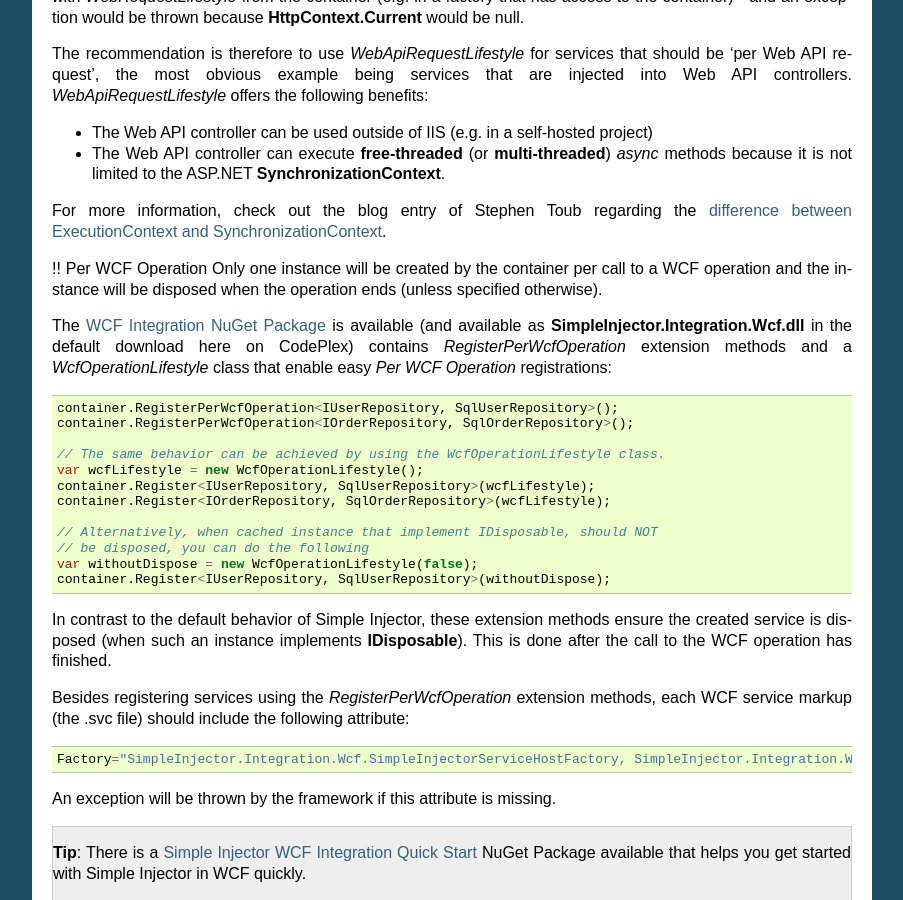
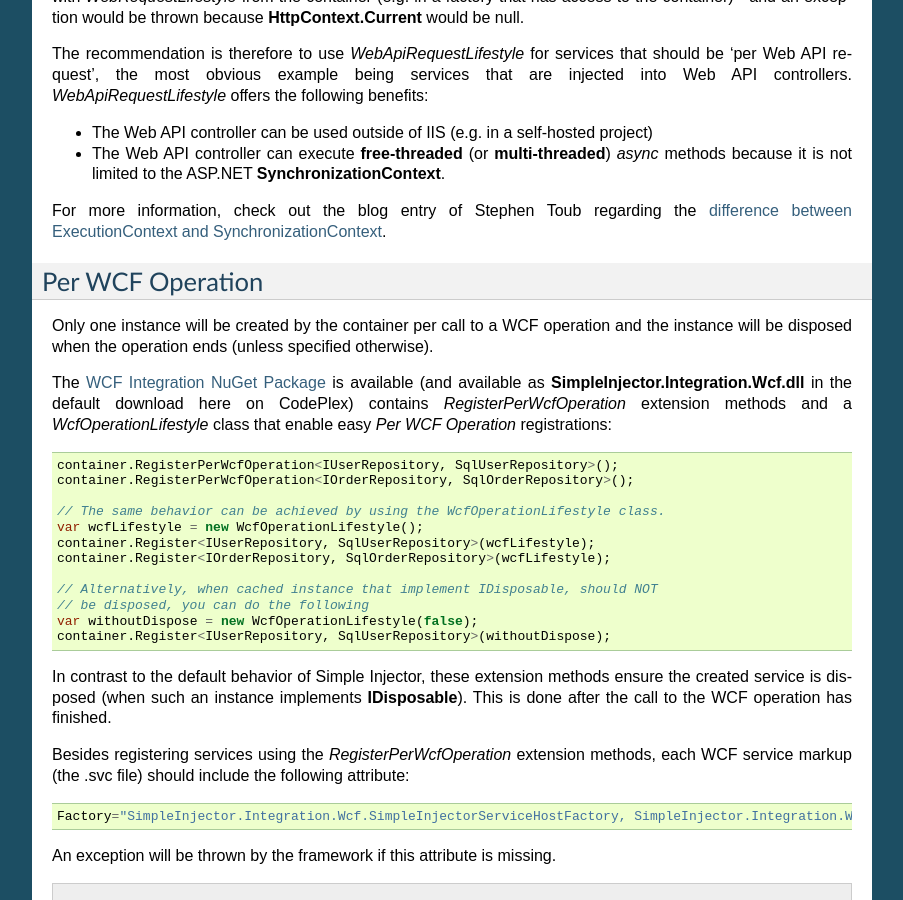
Before and after one commit to simpleinjector/Documentation, a Sphinx documentation site: the page built from source/lifetimes.rst, in a window 1280 px wide and 900 px high, scrolled down 4653 px. Shown: the whole window, without its empty margins (198-1101 px from the left). Built offline with Sphinx 7.4.7, drawn with Linux system fonts in a browser that asks for light colours.

Commit message:
Missing title block

```diff
--- a/source/lifetimes.rst
+++ b/source/lifetimes.rst
@@ -233,7 +233,9 @@ SynchronizationContext <https://vegetarianprogrammer.blogspot.de/2012/12/underst
 .. _PerWcfOperation:
 .. _WcfOperation:
 
-!! Per WCF Operation
+Per WCF Operation
+=================
+
 Only one instance will be created by the container per call to a WCF operation and the instance will be disposed when the operation ends (unless specified otherwise).
 
 The `WCF Integration NuGet Package <https://nuget.org/packages/SimpleInjector.Integration.Wcf>`_ is available (and available as **SimpleInjector.Integration.Wcf.dll** in the default download here on CodePlex) contains *RegisterPerWcfOperation* extension methods and a *WcfOperationLifestyle* class that enable easy *Per WCF Operation* registrations:
```
